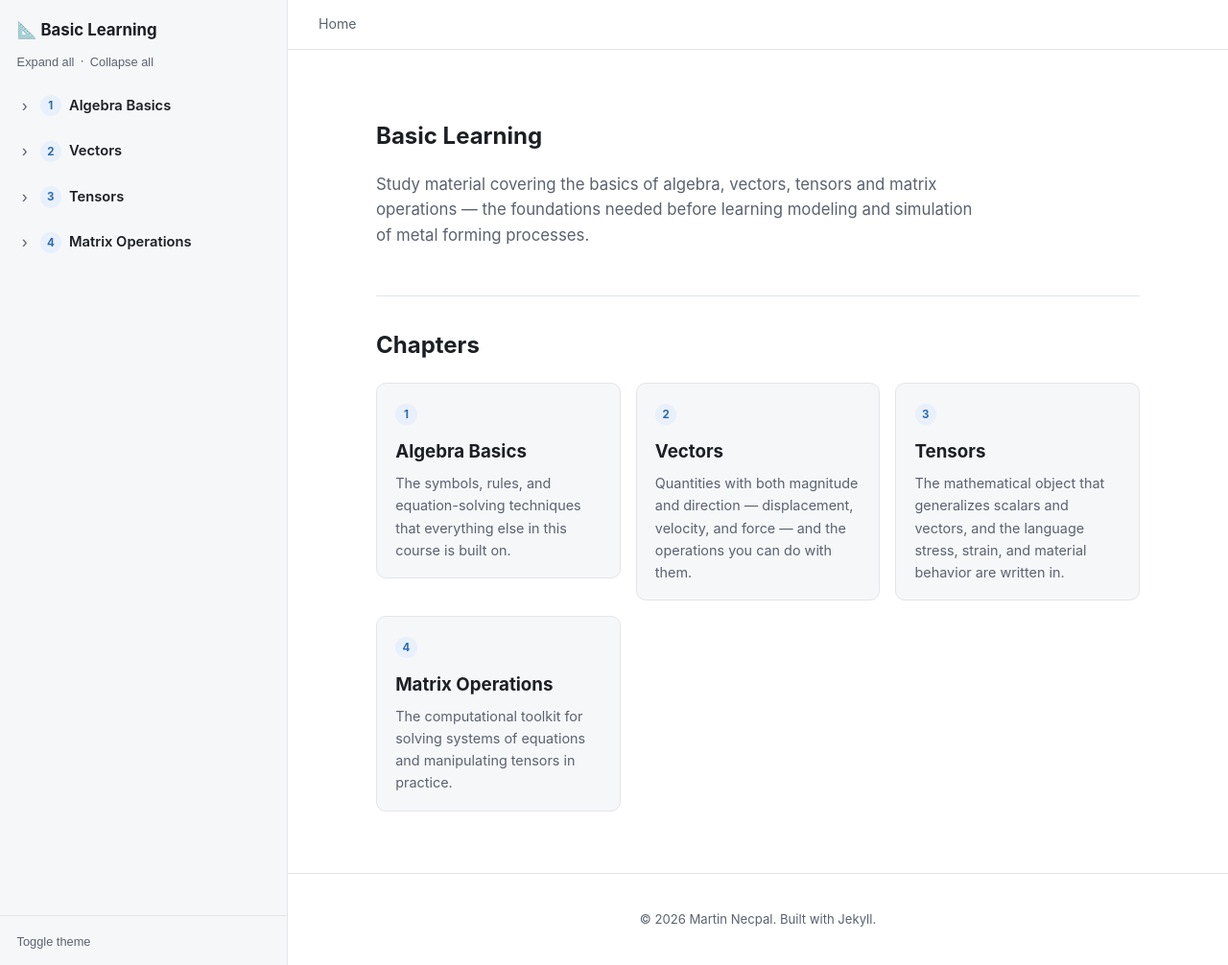
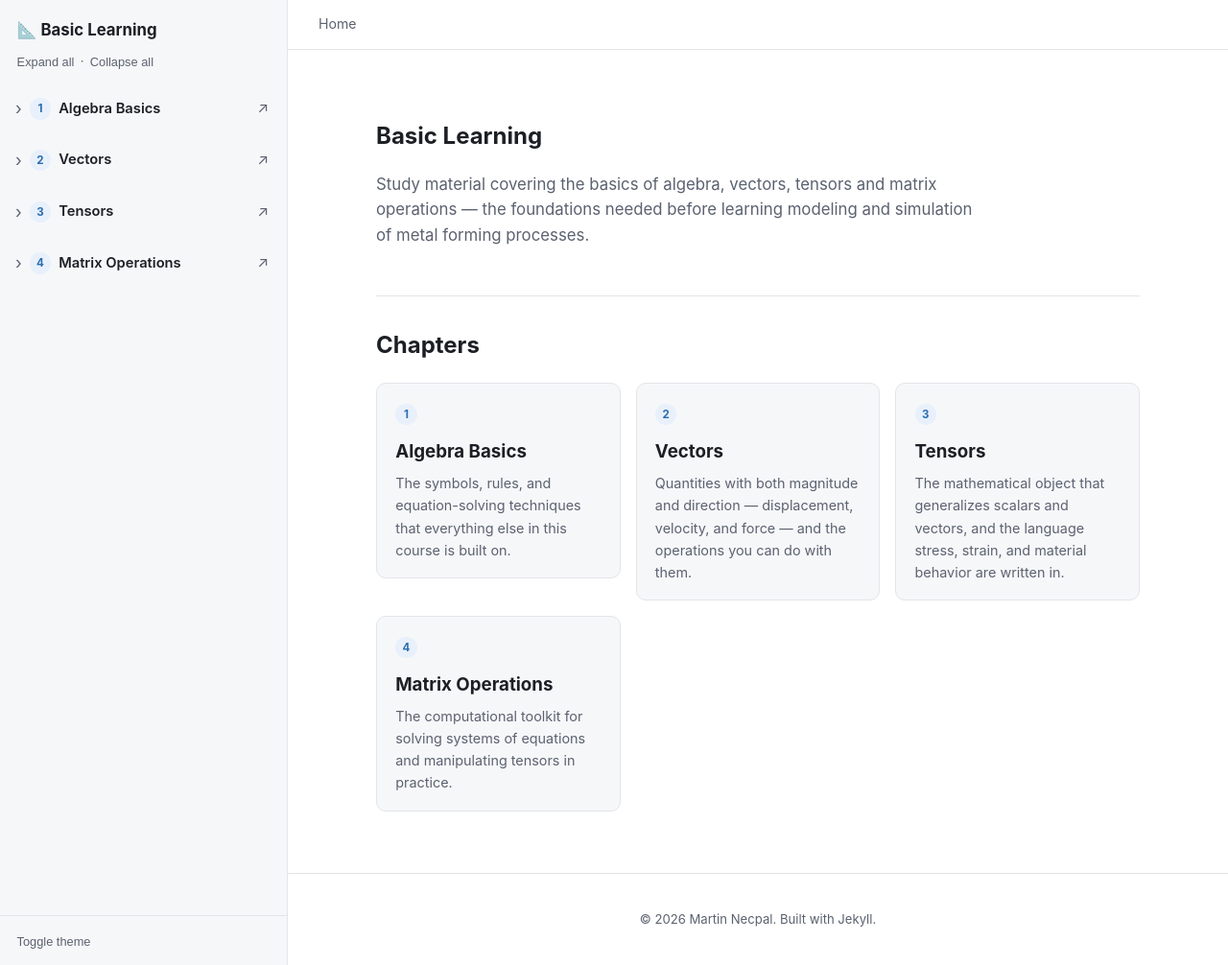
Before and after one commit to martinnecpal/basic_learning, a Jekyll site: the page built from index.md, in a window 1280 px wide and 1006 px high. Shown: the whole window at 96% size. Built offline with Jekyll 4.4.1, drawn with Linux system fonts in a browser that asks for light colours.

Commit message:
Fix chapter show/hide toggle in sidebar
The chapter name filled almost the entire row and was a plain link, so
clicking it navigated to the chapter page instead of expanding its
sections — the only working toggle target was a 32px arrow icon most
users never noticed. The whole row is now the toggle button, and a
small dedicated icon handles navigating to the chapter's own page.

```diff
--- a/_includes/sidebar.html
+++ b/_includes/sidebar.html
@@ -20,11 +20,10 @@
         <div class="chapter-row">
           <button class="chapter-toggle" type="button" aria-expanded="{% if is_current_chapter %}true{% else %}false{% endif %}" aria-controls="sections-{{ chapter.slug }}" data-chapter-id="{{ chapter.slug }}">
             <span class="chevron" aria-hidden="true">›</span>
+            <span class="chapter-index">{{ chapter.order }}</span>
+            <span class="chapter-title{% if page.url == chapter.url %} is-active{% endif %}">{{ chapter.title }}</span>
           </button>
-          <a class="chapter-link{% if page.url == chapter.url %} is-active{% endif %}" href="{{ chapter.url | relative_url }}">
-            <span class="chapter-index">{{ chapter.order }}</span>
-            {{ chapter.title }}
-          </a>
+          <a class="chapter-open" href="{{ chapter.url | relative_url }}" aria-label="Open {{ chapter.title }} chapter page" title="Open chapter page">↗</a>
         </div>
         {% if chapter.sections %}
         <ul class="section-list" id="sections-{{ chapter.slug }}">
--- a/assets/css/style.scss
+++ b/assets/css/style.scss
@@ -141,43 +141,44 @@ a:hover { text-decoration: underline; }
   display: flex;
   align-items: center;
   border-radius: 8px;
+  gap: 0.15rem;
 }
 .chapter-row:hover { background: var(--accent-soft); }
 
 .chapter-toggle {
+  flex: 1;
+  min-width: 0;
   background: none;
   border: none;
   cursor: pointer;
-  color: var(--text-muted);
-  width: 2rem;
-  height: 2.2rem;
+  color: var(--text);
   display: flex;
   align-items: center;
-  justify-content: center;
-  flex-shrink: 0;
+  gap: 0.5rem;
+  padding: 0.55rem 0.4rem;
+  font: inherit;
+  text-align: left;
 }
 
 .chevron {
   display: inline-block;
   transition: transform 0.15s ease;
   font-size: 1.1rem;
+  color: var(--text-muted);
+  flex-shrink: 0;
 }
 .chapter-toggle[aria-expanded="true"] .chevron {
   transform: rotate(90deg);
 }
 
-.chapter-link {
-  flex: 1;
-  padding: 0.5rem 0.5rem 0.5rem 0;
-  color: var(--text);
+.chapter-title {
   font-weight: 600;
   font-size: 0.92rem;
-  display: flex;
-  align-items: center;
-  gap: 0.5rem;
+  overflow: hidden;
+  text-overflow: ellipsis;
+  white-space: nowrap;
 }
-.chapter-link:hover { text-decoration: none; }
-.chapter-link.is-active {
+.chapter-title.is-active {
   color: var(--accent);
 }
 
@@ -193,6 +194,23 @@ a:hover { text-decoration: underline; }
   font-size: 0.72rem;
   font-weight: 700;
   flex-shrink: 0;
+}
+
+.chapter-open {
+  flex-shrink: 0;
+  width: 1.9rem;
+  height: 1.9rem;
+  display: flex;
+  align-items: center;
+  justify-content: center;
+  border-radius: 6px;
+  color: var(--text-muted);
+  font-size: 0.95rem;
+}
+.chapter-open:hover {
+  background: var(--accent-soft);
+  color: var(--accent);
+  text-decoration: none;
 }
 
 .chapter-item.is-active-chapter > .chapter-row {
```
